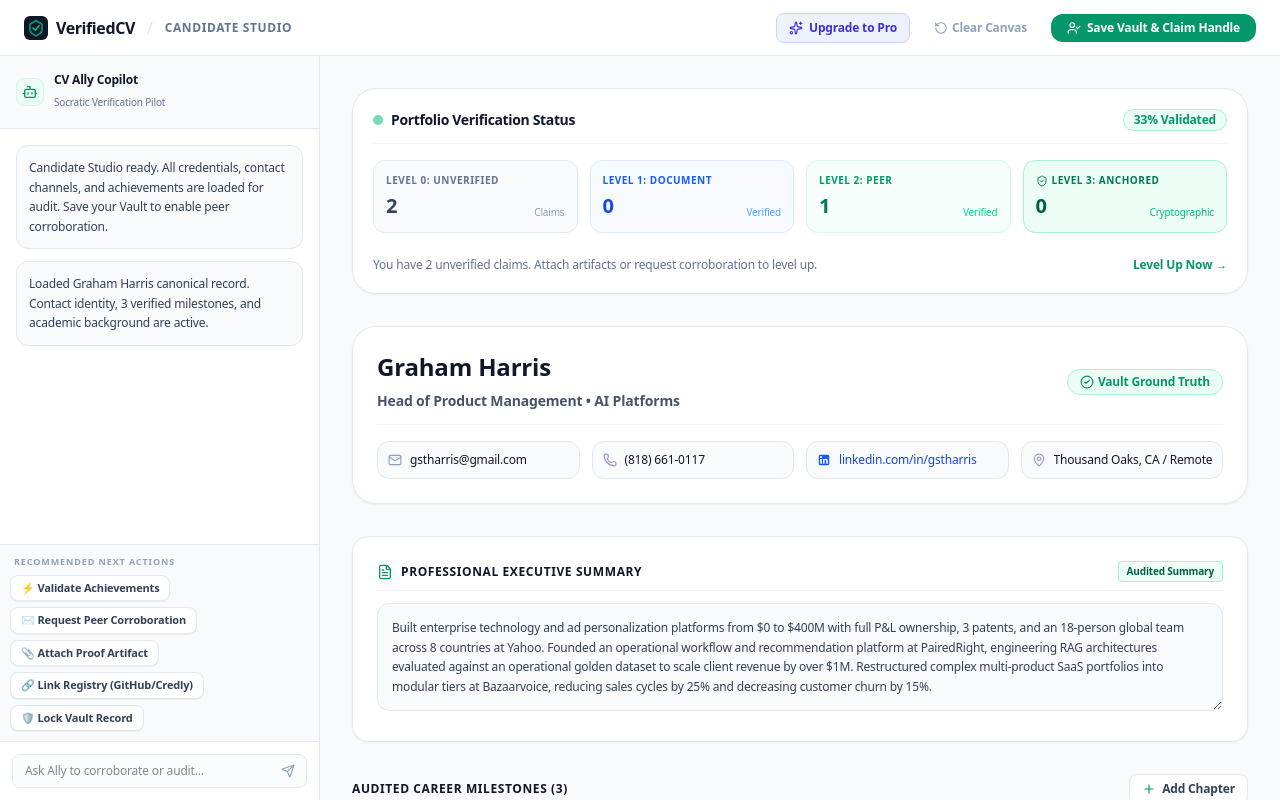
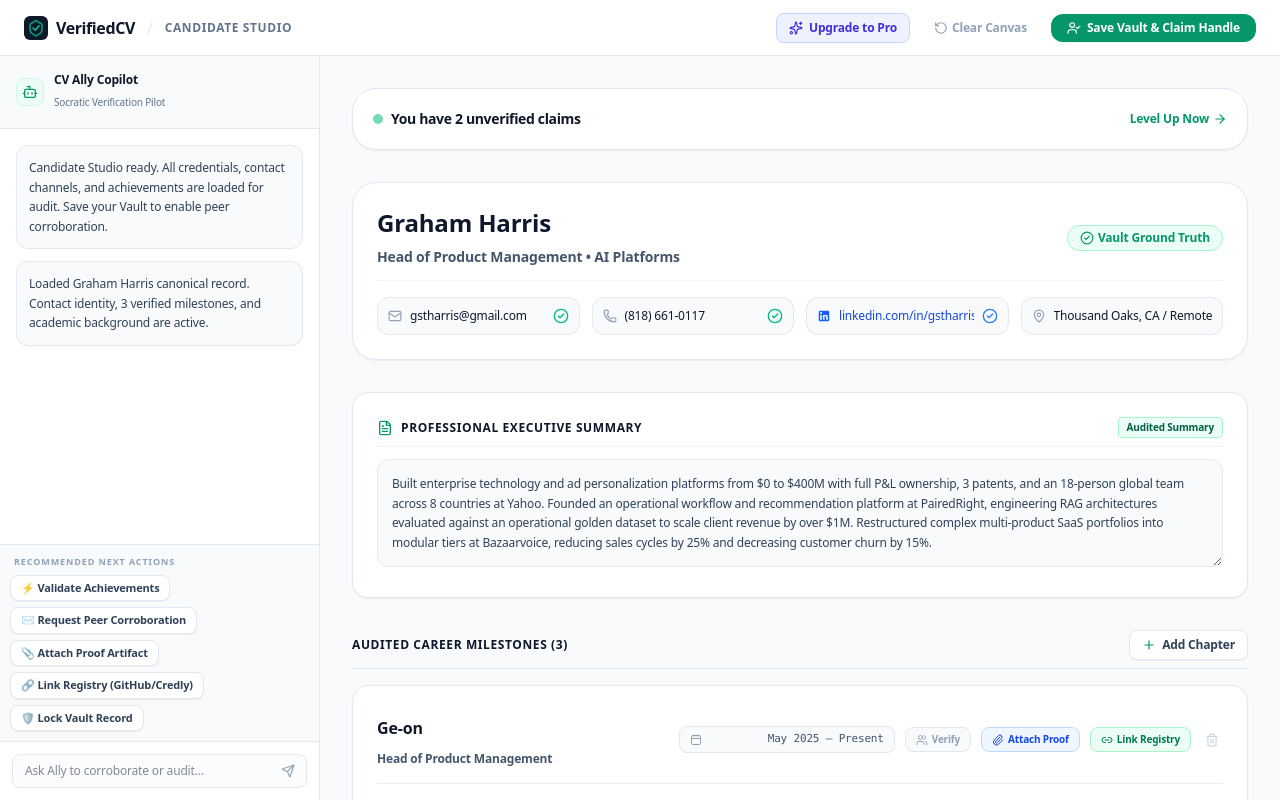
Before and after one commit to gstharris/verifiedcv, a Next.js app: page /studio in a window 1280 px wide. Both pictures are taken after a click on the button "Load Graham Harris Profile". Built offline with nearby package versions, Linux system fonts and the light colour scheme.

Commit message:
feat: add dossier verification progress bar and contact validation flow
Co-authored-by: Cursor <cursoragent@cursor.com>

```diff
--- a/src/app/studio/page.tsx
+++ b/src/app/studio/page.tsx
@@ -1002,62 +1002,22 @@ export default function StudioPage() {
         {/* LIVE CANVAS */}
         <main className="flex-1 overflow-y-auto w-full">
           <div className="p-8 max-w-5xl mx-auto space-y-8 antialiased">
-            {milestones.length > 0 && (
+            {milestones.length > 0 && level0Count > 0 && (
             <div className="bg-white border border-[#E2E8F0] rounded-3xl p-5 shadow-xs space-y-4">
-              <div className="flex items-center justify-between pb-3 border-b border-slate-100">
+              <div className="flex items-center justify-between">
                 <div className="flex items-center gap-2">
                   <span className="w-2.5 h-2.5 rounded-full bg-emerald-500 animate-pulse" />
-                  <h2 className="text-sm font-black text-[#0F172A] tracking-tight">Portfolio Verification Status</h2>
-                </div>
-                <span className="text-xs font-bold text-[#059669] bg-emerald-50 border border-emerald-200 px-2.5 py-0.5 rounded-full">
-                  {portfolioScore}% Validated
-                </span>
-              </div>
-
-              <div className="grid grid-cols-2 sm:grid-cols-4 gap-3">
-                <div className="p-3 rounded-xl bg-slate-50 border border-slate-200 flex flex-col gap-1">
-                  <span className="text-[10px] font-bold text-slate-500 uppercase tracking-wider">Level 0: Unverified</span>
-                  <div className="flex items-end justify-between">
-                    <span className="text-xl font-black text-slate-700">{level0Count}</span>
-                    <span className="text-[10px] text-slate-400 font-medium">Claims</span>
-                  </div>
-                </div>
-                <div className="p-3 rounded-xl bg-blue-50/50 border border-blue-100 flex flex-col gap-1">
-                  <span className="text-[10px] font-bold text-blue-600 uppercase tracking-wider">Level 1: Document</span>
-                  <div className="flex items-end justify-between">
-                    <span className="text-xl font-black text-blue-700">{level1Count}</span>
-                    <span className="text-[10px] text-blue-400 font-medium">Verified</span>
-                  </div>
-                </div>
-                <div className="p-3 rounded-xl bg-emerald-50/50 border border-emerald-100 flex flex-col gap-1">
-                  <span className="text-[10px] font-bold text-emerald-600 uppercase tracking-wider">Level 2: Peer</span>
-                  <div className="flex items-end justify-between">
-                    <span className="text-xl font-black text-emerald-700">{level2Count}</span>
-                    <span className="text-[10px] text-emerald-400 font-medium">Verified</span>
-                  </div>
-                </div>
-                <div className="p-3 rounded-xl bg-emerald-50 border border-emerald-200 flex flex-col gap-1">
-                  <span className="text-[10px] font-bold text-emerald-700 uppercase tracking-wider flex items-center gap-1"><ShieldCheck className="w-3 h-3"/> Level 3: Anchored</span>
-                  <div className="flex items-end justify-between">
-                    <span className="text-xl font-black text-emerald-800">{level3Count}</span>
-                    <span className="text-[10px] text-emerald-500 font-medium">Cryptographic</span>
-                  </div>
-                </div>
-              </div>
-
-              {level0Count > 0 && (
-                <div className="pt-2 flex items-center justify-between text-xs">
-                  <span className="text-slate-500 font-medium">You have {level0Count} unverified claims. Attach artifacts or request corroboration to level up.</span>
+                  <h2 className="text-sm font-black text-[#0F172A] tracking-tight">You have {level0Count} unverified {level0Count === 1 ? 'claim' : 'claims'}</h2>
+                </div>
                 <button onClick={() => {
                   const firstUnverified = milestones.find(m => getVerificationLevel(m).level === 0);
                   if (firstUnverified) {
                     document.getElementById(`milestone-${firstUnverified.id}`)?.scrollIntoView({ behavior: 'smooth' });
                   }
-                  }} className="font-bold text-[#059669] hover:text-emerald-700 transition-colors cursor-pointer">
-                    Level Up Now &rarr;
-                  </button>
-                </div>
-              )}
+                }} className="font-bold text-[#059669] hover:text-emerald-700 transition-colors cursor-pointer text-xs flex items-center gap-1">
+                  Level Up Now <ArrowRight className="w-3.5 h-3.5" />
+                </button>
+              </div>
             </div>
           )}
 
@@ -1175,7 +1135,8 @@ export default function StudioPage() {
                 </div>
 
                 <div className="grid grid-cols-1 sm:grid-cols-2 md:grid-cols-4 gap-3 text-xs">
-                  <div className="p-2.5 rounded-xl border border-[#E2E8F0] bg-[#F8FAFC] flex items-center gap-2">
+                  <div className="p-2.5 rounded-xl border border-[#E2E8F0] bg-[#F8FAFC] flex items-center justify-between gap-2">
+                    <div className="flex items-center gap-2 flex-1">
                       <Mail className="w-3.5 h-3.5 text-slate-400 shrink-0" />
                       <input
                         type="email"
@@ -1185,8 +1146,23 @@ export default function StudioPage() {
                         className="w-full text-xs bg-transparent focus:outline-none font-medium"
                       />
                     </div>
-
-                  <div className="p-2.5 rounded-xl border border-[#E2E8F0] bg-[#F8FAFC] flex items-center gap-2">
+                    {contact.emailVerified ? (
+                      <CheckCircle2 className="w-4 h-4 text-emerald-500 shrink-0" />
+                    ) : (
+                      <button onClick={() => {
+                        setIsProcessing(true);
+                        setChatMessages(prev => [...prev, { sender: "ally", text: `Sending verification code to ${contact.email}...` }]);
+                        setTimeout(() => {
+                          setContact(c => ({ ...c, emailVerified: true }));
+                          setIsProcessing(false);
+                          setChatMessages(prev => [...prev, { sender: "ally", text: `✅ Email verified successfully.` }]);
+                        }, 1500);
+                      }} className="text-[10px] font-bold text-emerald-600 bg-emerald-50 px-2 py-0.5 rounded border border-emerald-200 hover:bg-emerald-100 transition-colors cursor-pointer shrink-0">Verify</button>
+                    )}
+                  </div>
+
+                  <div className="p-2.5 rounded-xl border border-[#E2E8F0] bg-[#F8FAFC] flex items-center justify-between gap-2">
+                    <div className="flex items-center gap-2 flex-1">
                       <Phone className="w-3.5 h-3.5 text-slate-400 shrink-0" />
                       <input
                         type="text"
@@ -1196,8 +1172,23 @@ export default function StudioPage() {
                         className="w-full text-xs bg-transparent focus:outline-none font-medium"
                       />
                     </div>
-
-                  <div className="p-2.5 rounded-xl border border-[#E2E8F0] bg-[#F8FAFC] flex items-center gap-2">
+                    {contact.phoneVerified ? (
+                      <CheckCircle2 className="w-4 h-4 text-emerald-500 shrink-0" />
+                    ) : (
+                      <button onClick={() => {
+                        setIsProcessing(true);
+                        setChatMessages(prev => [...prev, { sender: "ally", text: `Sending SMS code to ${contact.phone}...` }]);
+                        setTimeout(() => {
+                          setContact(c => ({ ...c, phoneVerified: true }));
+                          setIsProcessing(false);
+                          setChatMessages(prev => [...prev, { sender: "ally", text: `✅ Phone verified successfully.` }]);
+                        }, 1500);
+                      }} className="text-[10px] font-bold text-emerald-600 bg-emerald-50 px-2 py-0.5 rounded border border-emerald-200 hover:bg-emerald-100 transition-colors cursor-pointer shrink-0">Verify</button>
+                    )}
+                  </div>
+
+                  <div className="p-2.5 rounded-xl border border-[#E2E8F0] bg-[#F8FAFC] flex items-center justify-between gap-2">
+                    <div className="flex items-center gap-2 flex-1">
                       <LinkedInIcon className="w-3.5 h-3.5 text-blue-600 shrink-0" />
                       <input
                         type="text"
@@ -1206,6 +1197,20 @@ export default function StudioPage() {
                         placeholder="LinkedIn URL"
                         className="w-full text-xs bg-transparent focus:outline-none font-medium text-blue-700"
                       />
+                    </div>
+                    {contact.linkedinVerified ? (
+                      <CheckCircle2 className="w-4 h-4 text-blue-500 shrink-0" />
+                    ) : (
+                      <button onClick={() => {
+                        setIsProcessing(true);
+                        setChatMessages(prev => [...prev, { sender: "ally", text: `Authenticating LinkedIn profile...` }]);
+                        setTimeout(() => {
+                          setContact(c => ({ ...c, linkedinVerified: true }));
+                          setIsProcessing(false);
+                          setChatMessages(prev => [...prev, { sender: "ally", text: `✅ LinkedIn identity verified.` }]);
+                        }, 1500);
+                      }} className="text-[10px] font-bold text-blue-600 bg-blue-50 px-2 py-0.5 rounded border border-blue-200 hover:bg-blue-100 transition-colors cursor-pointer shrink-0">Verify</button>
+                    )}
                   </div>
 
                   <div className="p-2.5 rounded-xl border border-[#E2E8F0] bg-[#F8FAFC] flex items-center gap-2">
```
Also changed, not shown: src/app/[handle]/page.tsx (+36 -5 lines). Lines whose indentation alone changed are shown as unchanged.
